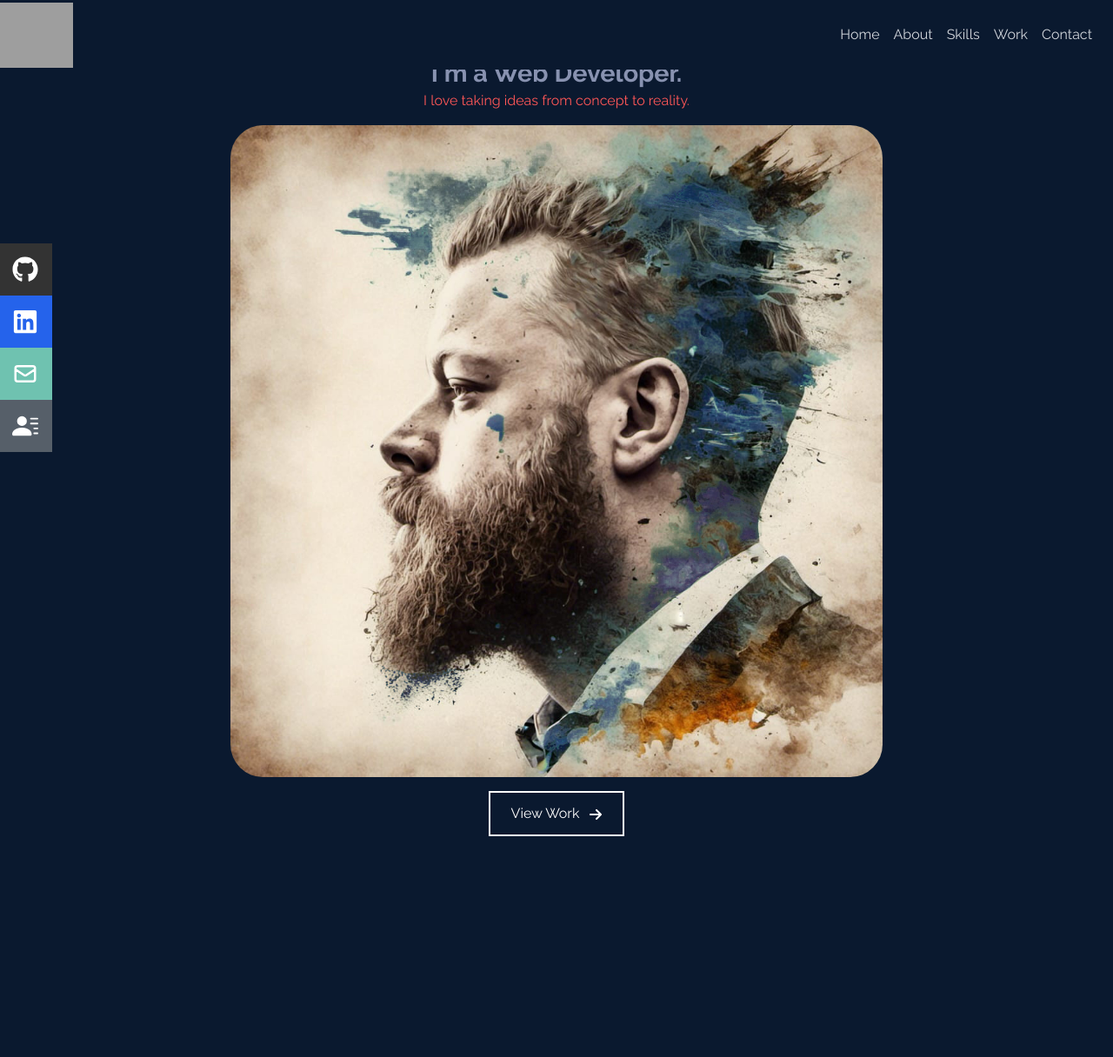
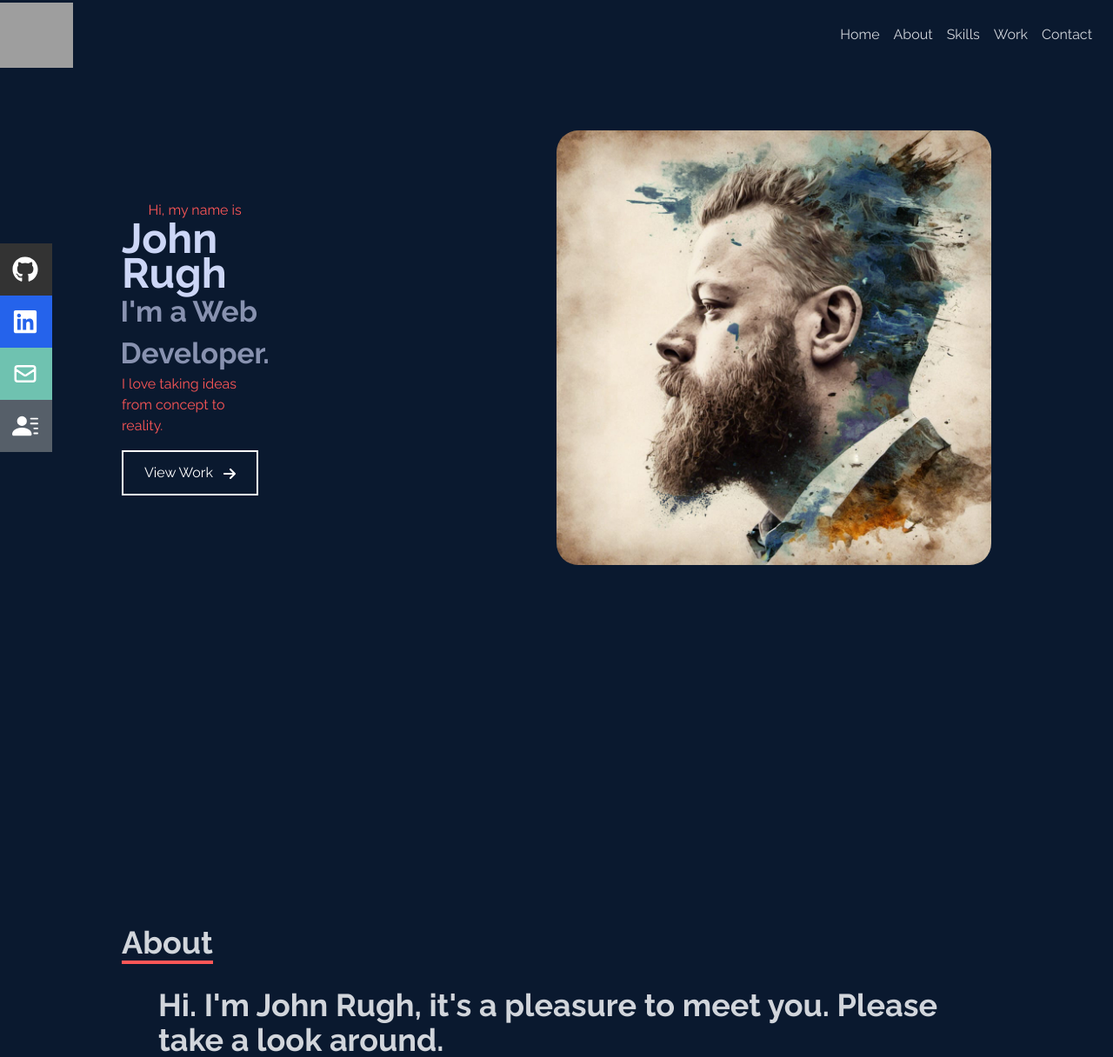
Before and after one commit to roodhouse/python-portfolio, a Flask app: page / in a window 1280 px wide. Shown: the top 1216 px of the page at 87% size. Run offline with Flask 3, Linux system fonts and the light colour scheme; data comes from the database, SQL or seed files in the repository; some libraries are stand-ins or nearby versions; grey boxes are pictures that could not be loaded.

Commit message:
some work on 768

```diff
--- a/static/css/styles.css
+++ b/static/css/styles.css
@@ -10,6 +10,10 @@
 body {
     font-family: "Raleway";
     background-color: #0a192f;
+}
+
+#largeWidthSetup {
+    display: none;
 }
 
 .nav-link {
@@ -399,6 +403,47 @@ body {
         padding: 0;
     }
 
+    #homeContainer {
+        height: 100vh;
+        padding-top: 0;
+    }
+
+    #homeCopyContainer {
+        flex-direction: row;
+        flex-wrap: wrap;
+        justify-content: space-between;
+    }
+
+    #largeWidthSetup {
+        display: initial;
+    }
+
+    #homeCopyContainer > :nth-child(-n+2) {
+        display: none;
+    }
+
+    #homeCopyText {
+        max-width: 50%;
+    }
+
+    .fullName {
+        font-size: 3rem;
+    }
+
+    .webDev {
+        font-size: 2.1rem;
+        line-height: 3rem;
+    }
+
+    #homeImageContainer {
+        max-width: 50%;
+        display: flex;
+    }
+
+    .tagLine {
+        padding: 0;
+    }
+
     .workGrid {
         grid-template-columns: repeat(3,minmax(0,1fr));
     }
--- a/templates/home.html
+++ b/templates/home.html
@@ -12,6 +12,19 @@
                     <button class="viewMoreButton">View Work<span><img class="arrowImage" src="{{ url_for('static', filename='images/arrow.svg') }}" alt="arrow"></span></button>
                 </a>
             </div>
+            <div id="largeWidthSetup">
+                <div id="homeCopyText">
+                    <p class="nameIs m-0">Hi, my name is</p>
+                    <h1 class="fullName fw-bolder m-0">John Rugh</h1>
+                    <h2 class="webDev fw-bolder">I'm a Web Developer.</h2>
+                    <p class="tagLine m-0">I love taking ideas from concept to reality.</p>
+                </div>
+                <div class="viewMore">
+                    <a id="viewWork" href="#workWrapper">
+                        <button class="viewMoreButton">View Work<span><img class="arrowImage" src="{{ url_for('static', filename='images/arrow.svg') }}" alt="arrow"></span></button>
+                    </a>
+                </div>
+            </div>
             <div id="homeImageContainer" class="homeImageContainer h-100 h-md-75 w-100">
                 <img src="{{ url_for('static', filename='images/meagainBluejpg.jpg') }}" alt="John Rugh" class="h-md-100 mw-100 johnImg">
             </div>
```
